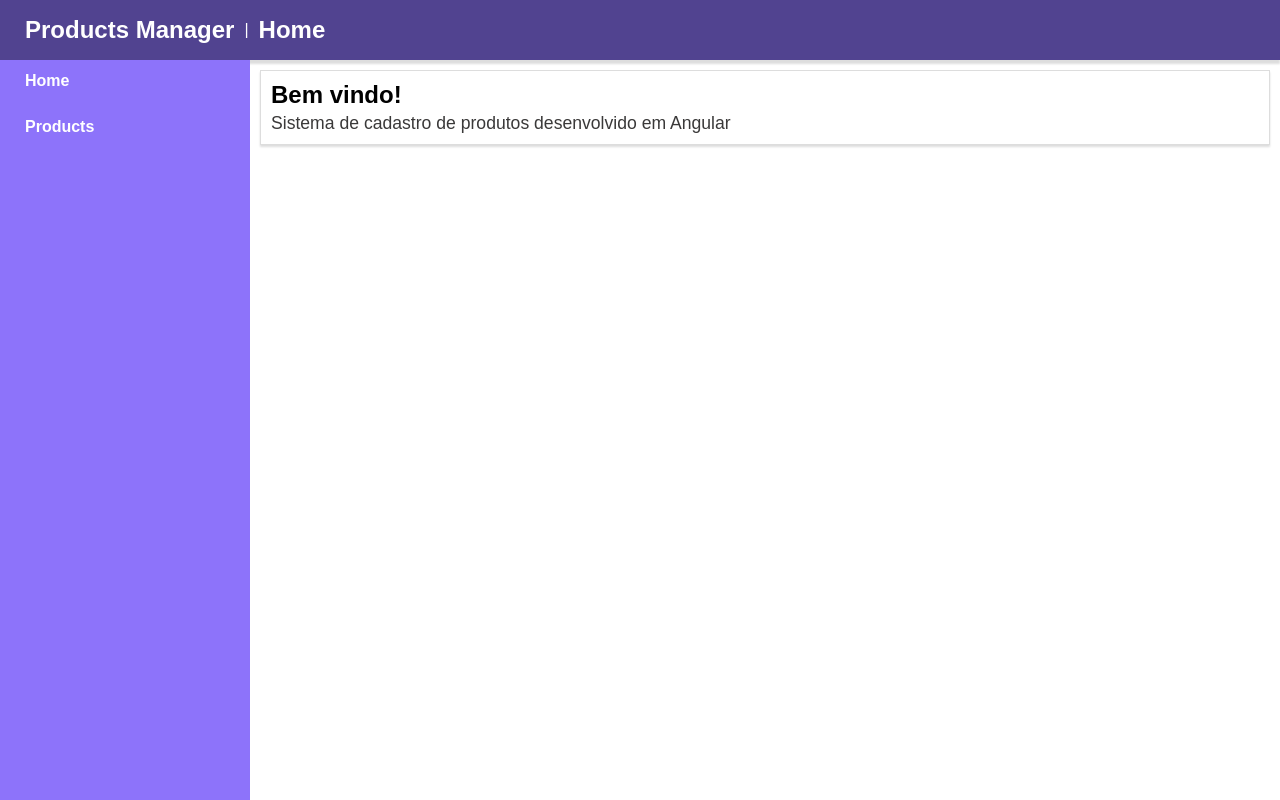
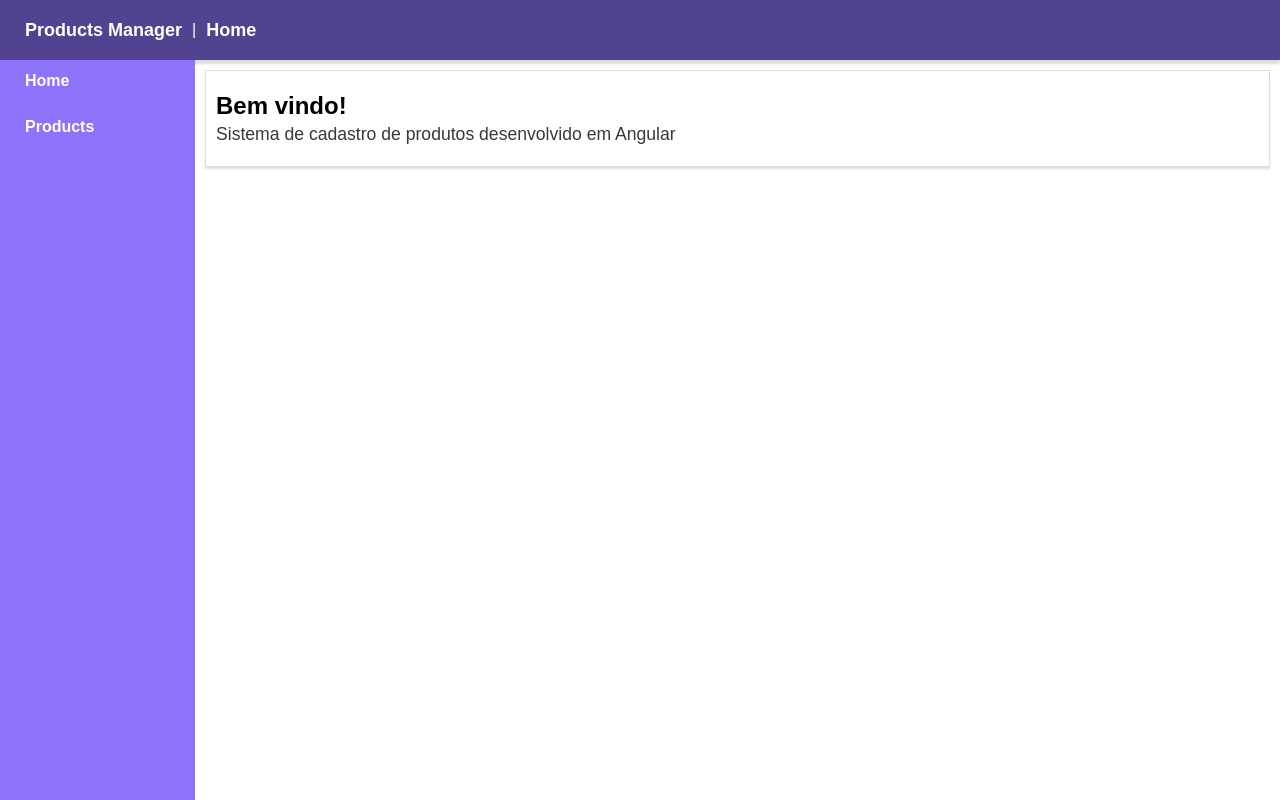
Before and after one commit to aristidesquetajr/products-manager-ng, an Angular app in the folder web/: page / in a window 1280 px wide. Built offline with nearby package versions, Linux system fonts and the light colour scheme.

Commit message:
change: again layout

```diff
--- a/web/src/app/app.component.scss
+++ b/web/src/app/app.component.scss
@@ -1,7 +1,7 @@
 .container {
   display: grid;
-  grid-template-rows: 60px calc(100vh - 60px);
-  grid-template-columns: 250px 1fr;
+  grid-template-rows: 60px calc(100vh - 60px) 0;
+  grid-template-columns: 195px 1fr;
 }
 
 .header {
@@ -13,7 +13,6 @@
 
 .nav {
   grid-row-start: 2;
-  grid-row-end: 3;
   grid-column-start: 1;
   grid-column-end: 2;
 }
--- a/web/src/app/components/product/product-read/product-read.component.html
+++ b/web/src/app/components/product/product-read/product-read.component.html
@@ -1,9 +1,11 @@
+<div class="scroll">
   <table>
     <thead>
       <tr>
         <th>ID</th>
         <th>Name</th>
         <th>Price</th>
+        <th>Action</th>
       </tr>
     </thead>
     <tbody>
@@ -11,6 +13,11 @@
         <td>{{ product.id }}</td>
         <td>{{ product.name }}</td>
         <td>{{ product.price | currency: 'AOA' }}</td>
+        <td>
+          <button class="btn">Edite</button>
+          <button class="btn">Delete</button>
+        </td>
       </tr>
     </tbody>
   </table>
+</div>
--- a/web/src/app/components/product/product-read/product-read.component.scss
+++ b/web/src/app/components/product/product-read/product-read.component.scss
@@ -1,3 +1,8 @@
+.scroll {
+  height: calc(100vh - 150px);
+  overflow: hidden scroll;
+}
+
 table {
   width: 100%;
   border-spacing: 0;
@@ -5,6 +10,7 @@ table {
   box-shadow: 0 2px 2px #ddd;
 
   tr {
+
     &:nth-child(2n) {
       background: #eee;
     }
@@ -23,7 +29,22 @@ table {
         width: 50px;
         text-align: center;
       }
+
+      &:last-child {
+        width: 200px;
+        text-align: center;
+      }
     }
-
   }
 }
+
+.btn {
+  color: #fff;
+  padding-block: 10px;
+  background: #3434e6;
+
+  + .btn {
+    background: #f83434;
+    margin-left: 8px;
+  }
+}
--- a/web/src/app/components/template/header/header.component.scss
+++ b/web/src/app/components/template/header/header.component.scss
@@ -18,6 +18,6 @@ header {
   a {
     color: #fff;
     display: block;
-    font-size: 24px;
+    font-size: 18px;
   }
 }
--- a/web/src/app/components/template/nav/nav.component.scss
+++ b/web/src/app/components/template/nav/nav.component.scss
@@ -1,6 +1,6 @@
 nav {
   background: #8D73FA;
-  width: 250px;
+  width: 195px;
   height: 100%;
 
   ul {
--- a/web/src/app/views/home/home.component.scss
+++ b/web/src/app/views/home/home.component.scss
@@ -1,4 +1,5 @@
 .card {
+  padding-block: 1.3rem;
 
   p {
     font-size: 1.1rem;
```
Lines whose indentation alone changed are shown as unchanged.
